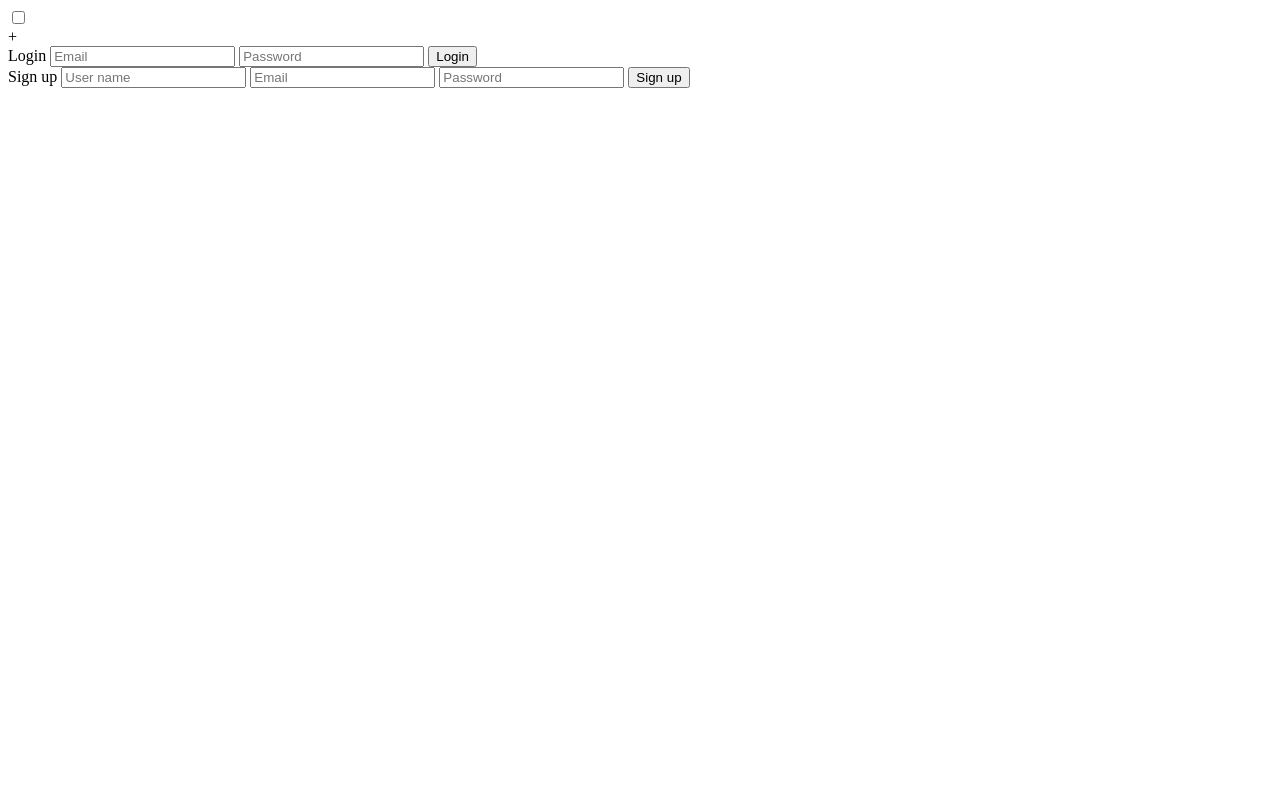
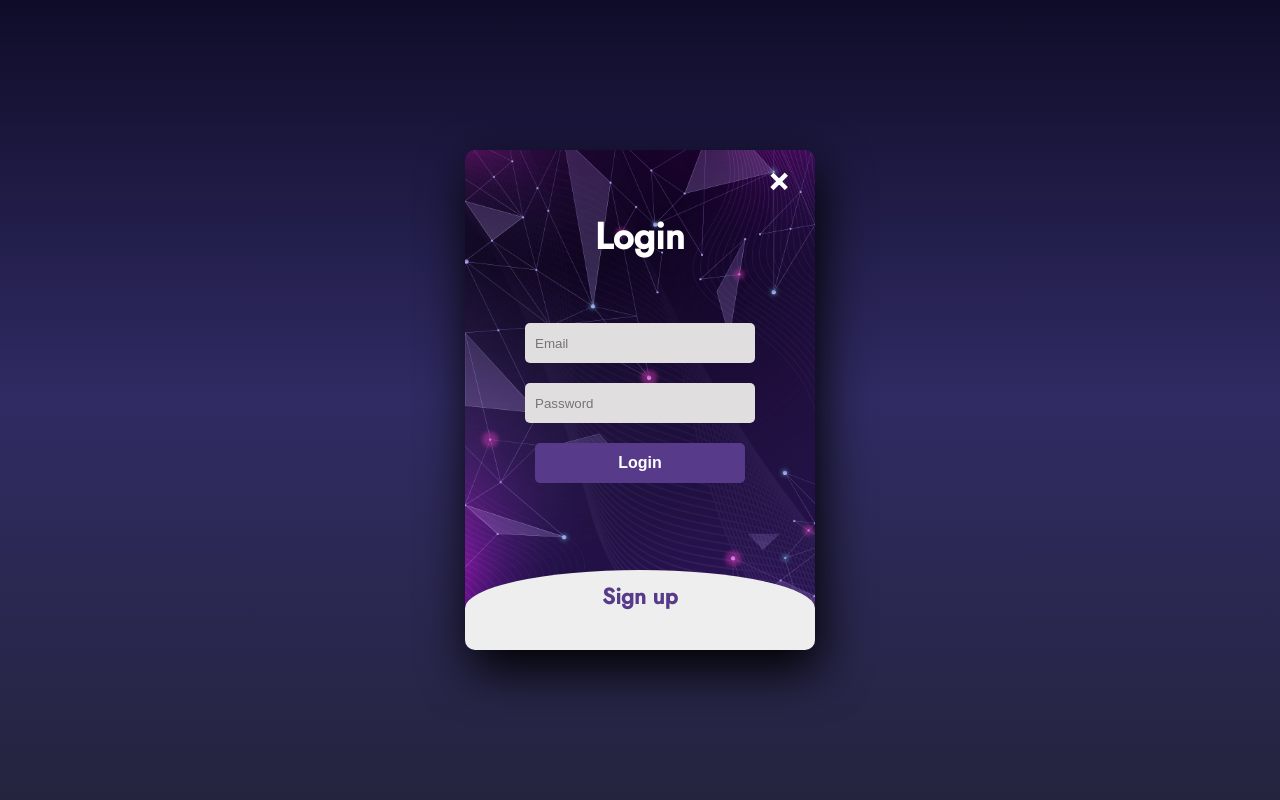
Before and after one commit to Shreya-1403/login, a plain HTML site: page index.html in a window 1280 px wide. Drawn offline with Linux system fonts and the light colour scheme.

Commit message:
Update index.html

```diff
--- a/index.html
+++ b/index.html
@@ -2,7 +2,7 @@
 <html>
 <head>
 	<title>Slide Navbar</title>
-	<link rel="stylesheet" type="text/css" href="Slide Navbar style.css">
+	<link rel="stylesheet" type="text/css" href="style.css">
 <link href="https://fonts.googleapis.com/css2?family=Jost:wght@500&display=swap" rel="stylesheet">
 </head>
 <body>
```
